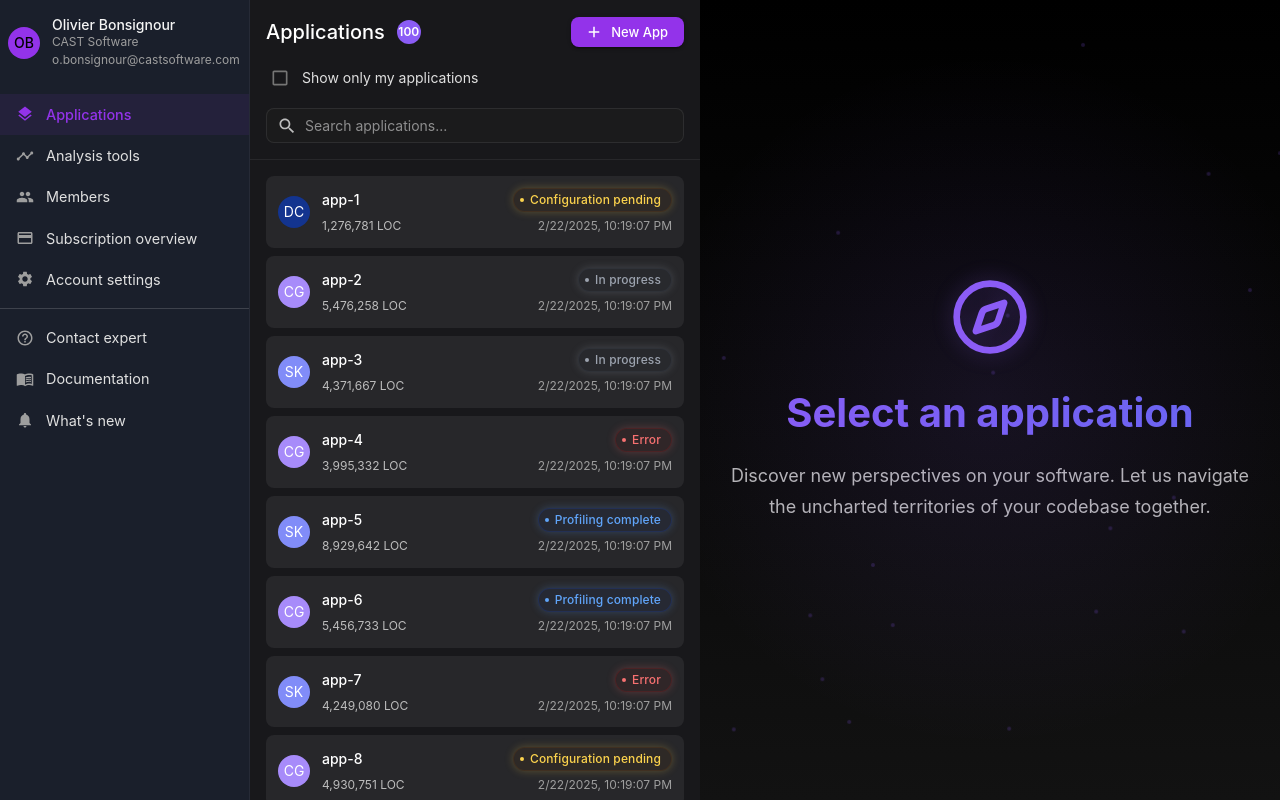
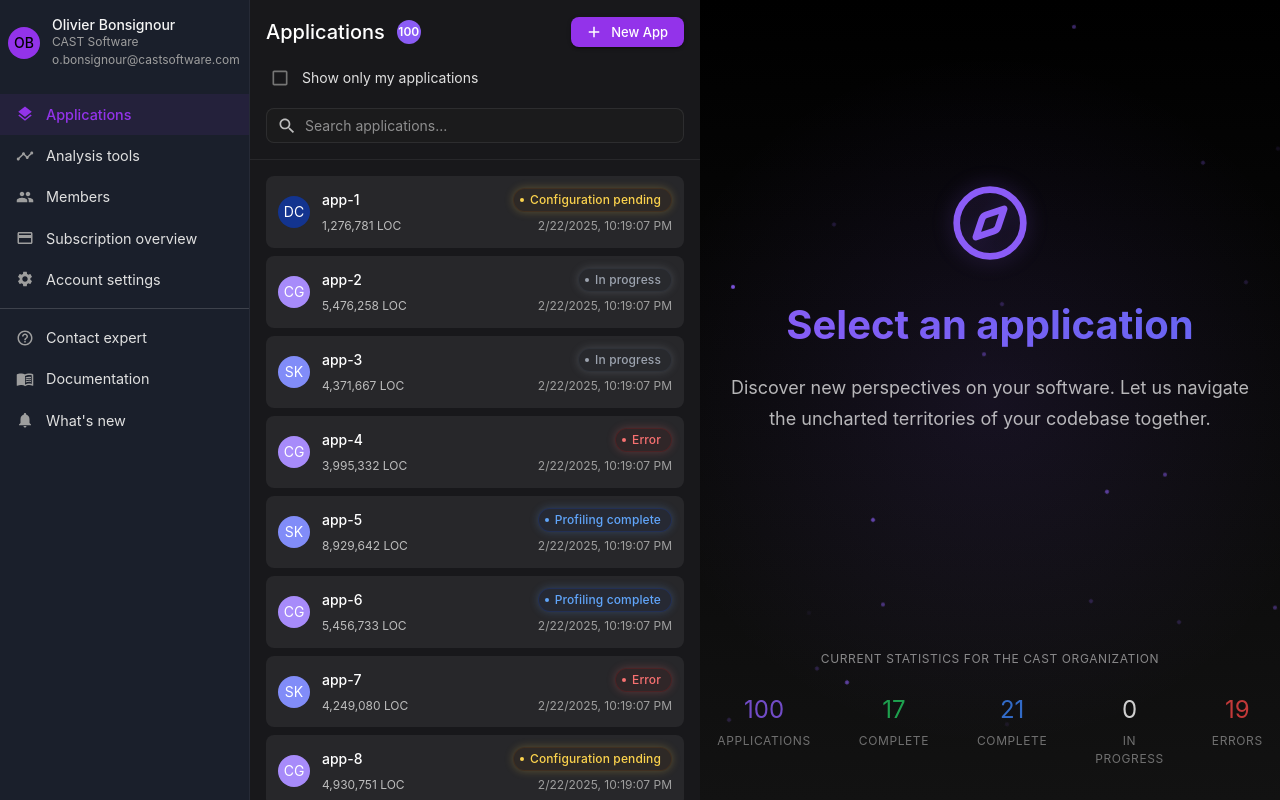
Before and after one commit to athenalobo/IC-landing-page, a React (Vite) app: page / in a window 1280 px wide. Built offline with nearby package versions, Linux system fonts and the light colour scheme.

Commit message:
improvements progress

```diff
--- a/src/components/ApplicationList.jsx
+++ b/src/components/ApplicationList.jsx
@@ -366,7 +366,7 @@ const ApplicationList = ({ applications = [], selectedApp, onSelectApp }) => {
                 position: 'absolute',
                 width: '4px',
                 height: '4px',
-                backgroundColor: 'rgba(139,92,246,0.2)',
+                backgroundColor: 'rgba(139,92,246,0.9)',
                 borderRadius: '50%',
                 left: `${Math.random() * 100}%`,
                 top: `${Math.random() * 100}%`,
--- a/src/components/ConfigPage.jsx
+++ b/src/components/ConfigPage.jsx
@@ -56,7 +56,7 @@ const ConfigPage = () => {
             position: 'absolute',
             width: '3px',
             height: '3px',
-            backgroundColor: 'rgba(139,92,246,0.2)',
+            backgroundColor: 'rgba(139,92,246,0.9)',
             borderRadius: '50%',
             left: `${Math.random() * 100}%`,
             top: `${Math.random() * 100}%`,
--- a/src/components/MainView.jsx
+++ b/src/components/MainView.jsx
@@ -15,6 +15,8 @@ import ImprovementGrid from './ImprovementGrid';
 import ImpactImg from '../assets/image.png';
 import { StatusChip } from './ApplicationList';
 import ConfigPage from './ConfigPage';
+import { applications } from '../data/mockData';
+import WelcomeView from './WelcomeView';
 
 const float = keyframes`
   0%, 100% { transform: translateY(0) translateX(0); }
@@ -104,77 +106,7 @@ const MainView = ({ selectedApp, activeSection, onSectionChange }) => {
 
   // Welcome screen when no app is selected
   if (!selectedApp) {
-    return (
-      <Box sx={{
-        minHeight: '100vh',
-        width: '100%',
-        display: 'flex',
-        flexDirection: 'column',
-        alignItems: 'center',
-        justifyContent: 'center',
-        background: 'linear-gradient(180deg, #000000 0%, #121212 100%)',
-        position: 'relative',
-        overflow: 'hidden',
-      }}>
-        <Box sx={{
-          position: 'absolute',
-          inset: 0,
-          background: 'radial-gradient(circle at 50% 50%, rgba(139,92,246,0.1), transparent 70%)',
-          pointerEvents: 'none',
-        }} />
-
-        {[...Array(20)].map((_, i) => (
-          <Box
-            key={i}
-            sx={{
-              position: 'absolute',
-              width: '4px',
-              height: '4px',
-              backgroundColor: 'rgba(139,92,246,0.2)',
-              borderRadius: '50%',
-              left: `${Math.random() * 100}%`,
-              top: `${Math.random() * 100}%`,
-              animation: `${float} ${Math.random() * 10 + 10}s linear infinite`,
-              animationDelay: `${Math.random() * 5}s`,
-            }}
-          />
-        ))}
-
-        <Compass
-          size={80}
-          style={{
-            color: '#8b5cf6',
-            marginBottom: '2rem',
-            filter: 'drop-shadow(0 0 10px rgba(139,92,246,0.3))',
-          }}
-        />
-
-        <Box sx={{
-          textAlign: 'center',
-          maxWidth: '600px',
-          px: 3,
-        }}>
-          <Typography variant="h2" sx={{
-            fontSize: '2.5rem',
-            fontWeight: 'bold',
-            mb: 3,
-            background: 'linear-gradient(45deg, #8b5cf6, #6366f1)',
-            WebkitBackgroundClip: 'text',
-            WebkitTextFillColor: 'transparent',
-          }}>
-            Select an application
-          </Typography>
-          <Typography variant="body1" sx={{
-            color: 'rgba(255,255,255,0.7)',
-            fontSize: '1.125rem',
-            lineHeight: 1.7,
-          }}>
-            Discover new perspectives on your software.
-            Let us navigate the uncharted territories of your codebase together.
-          </Typography>
-        </Box>
-      </Box>
-    );
+    return <WelcomeView applications={applications} />;
   }
 
   const renderContent = () => {
--- a/src/components/PlaceholderView.jsx
+++ b/src/components/PlaceholderView.jsx
@@ -43,7 +43,7 @@ export const PlaceholderView = () => (
               position: 'absolute',
               width: '4px',
               height: '4px',
-              backgroundColor: 'rgba(139,92,246,0.2)',
+              backgroundColor: 'rgba(139,92,246,0.9)',
               borderRadius: '50%',
               left: `${Math.random() * 100}%`,
               top: `${Math.random() * 100}%`,
--- /dev/null
+++ b/src/components/WelcomeView.jsx
@@ -0,0 +1,229 @@
+import React from 'react';
+import { Box, Typography } from '@mui/material';
+import { Compass } from 'lucide-react';
+import { keyframes } from '@mui/system';
+
+const float = keyframes`
+  from {
+    transform: translateY(0) rotate(0deg);
+    opacity: 0;
+  }
+  50% {
+    opacity: 1;
+  }
+  to {
+    transform: translateY(-20vh) rotate(360deg);
+    opacity: 0;
+  }
+`;
+
+const WelcomeView = ({ applications = [] }) => {
+  // Calculate summary statistics
+  const totalApps = applications.length;
+  const appsWithErrors = applications.filter(app => app.status === 'Error').length;
+  const appsInProgress = applications.filter(app => app.status === 'in progress').length;
+  const profiledApps = applications.filter(app => app.status === 'Profiling complete').length;
+  const completedApps = applications.filter(app => app.status === 'Analysis complete').length;
+
+  return (
+    <Box sx={{
+      minHeight: '100vh',
+      width: '100%',
+      display: 'flex',
+      flexDirection: 'column',
+      background: 'linear-gradient(180deg, #000000 0%, #121212 100%)',
+      position: 'relative',
+      overflow: 'hidden',
+    }}>
+      {/* Background effects */}
+      <Box sx={{
+        position: 'absolute',
+        inset: 0,
+        background: 'radial-gradient(circle at 50% 50%, rgba(139,92,246,0.1), transparent 70%)',
+        pointerEvents: 'none',
+      }} />
+      {[...Array(20)].map((_, i) => (
+        <Box
+          key={i}
+          sx={{
+            position: 'absolute',
+            width: '4px',
+            height: '4px',
+            backgroundColor: 'rgba(139,92,246,0.9)',
+            borderRadius: '50%',
+            left: `${Math.random() * 100}%`,
+            top: `${Math.random() * 100}%`,
+            animation: `${float} ${Math.random() * 10 + 10}s linear infinite`,
+            animationDelay: `${Math.random() * 5}s`,
+          }}
+        />
+      ))}
+
+      {/* Main centered content */}
+      <Box sx={{
+        flex: 1,
+        display: 'flex',
+        alignItems: 'center',
+        justifyContent: 'center',
+        position: 'relative',
+        zIndex: 2,
+      }}>
+        <Box sx={{
+          textAlign: 'center',
+          maxWidth: '600px',
+          px: 3,
+        }}>
+          <Compass
+            size={80}
+            style={{
+              color: '#8b5cf6',
+              marginBottom: '2rem',
+              filter: 'drop-shadow(0 0 10px rgba(139,92,246,0.3))',
+            }}
+          />
+          <Typography variant="h2" sx={{
+            fontSize: '2.5rem',
+            fontWeight: 'bold',
+            mb: 3,
+            background: 'linear-gradient(45deg, #8b5cf6, #6366f1)',
+            WebkitBackgroundClip: 'text',
+            WebkitTextFillColor: 'transparent',
+          }}>
+            Select an application
+          </Typography>
+          <Typography variant="body1" sx={{
+            color: 'rgba(255,255,255,0.7)',
+            fontSize: '1.125rem',
+            lineHeight: 1.7,
+          }}>
+            Discover new perspectives on your software.
+            Let us navigate the uncharted territories of your codebase together.
+          </Typography>
+        </Box>
+      </Box>
+
+      {/* Bottom statistics */}
+      <Box sx={{
+        position: 'relative',
+        zIndex: 2,
+        p: 4,
+      }}>
+        <Typography sx={{
+          color: 'rgba(255,255,255,0.5)',
+          fontSize: '0.75rem',
+          textTransform: 'uppercase',
+          letterSpacing: '0.05em',
+          textAlign: 'center',
+          mb: 3,
+        }}>
+          Current Statistics for the CAST Organization
+        </Typography>
+
+        <Box sx={{
+          display: 'flex',
+          justifyContent: 'center',
+          gap: { xs: 4, md: 6 },
+          opacity: 0.8,
+        }}>
+          <Box sx={{ textAlign: 'center' }}>
+            <Typography sx={{
+              fontSize: '1.5rem',
+              fontWeight: '400',
+              color: '#8b5cf6',
+              mb: 0.5,
+            }}>
+              {totalApps}
+            </Typography>
+            <Typography sx={{
+              color: 'rgba(255,255,255,0.5)',
+              fontSize: '0.75rem',
+              textTransform: 'uppercase',
+              letterSpacing: '0.05em'
+            }}>
+              Applications
+            </Typography>
+          </Box>
+
+          <Box sx={{ textAlign: 'center' }}>
+            <Typography sx={{
+              fontSize: '1.5rem',
+              fontWeight: '400',
+              color: '#22c55e',
+              mb: 0.5,
+            }}>
+              {completedApps}
+            </Typography>
+            <Typography sx={{
+              color: 'rgba(255,255,255,0.5)',
+              fontSize: '0.75rem',
+              textTransform: 'uppercase',
+              letterSpacing: '0.05em'
+            }}>
+              Complete
+            </Typography>
+          </Box>
+
+          <Box sx={{ textAlign: 'center' }}>
+            <Typography sx={{
+              fontSize: '1.5rem',
+              fontWeight: '400',
+              color: '#3b82f6',
+              mb: 0.5,
+            }}>
+              {profiledApps}
+            </Typography>
+            <Typography sx={{
+              color: 'rgba(255,255,255,0.5)',
+              fontSize: '0.75rem',
+              textTransform: 'uppercase',
+              letterSpacing: '0.05em'
+            }}>
+              Complete
+            </Typography>
+          </Box>
+
+
+          <Box sx={{ textAlign: 'center' }}>
+            <Typography sx={{
+              fontSize: '1.5rem',
+              fontWeight: '400',
+              color: 'white',
+              mb: 0.5,
+            }}>
+              {appsInProgress}
+            </Typography>
+            <Typography sx={{
+              color: 'rgba(255,255,255,0.5)',
+              fontSize: '0.75rem',
+              textTransform: 'uppercase',
+              letterSpacing: '0.05em'
+            }}>
+              In Progress
+            </Typography>
+          </Box>
+
+          <Box sx={{ textAlign: 'center' }}>
+            <Typography sx={{
+              fontSize: '1.5rem',
+              fontWeight: '400',
+              color: '#ef4444',
+              mb: 0.5,
+            }}>
+              {appsWithErrors}
+            </Typography>
+            <Typography sx={{
+              color: 'rgba(255,255,255,0.5)',
+              fontSize: '0.75rem',
+              textTransform: 'uppercase',
+              letterSpacing: '0.05em'
+            }}>
+              Errors
+            </Typography>
+          </Box>
+        </Box>
+      </Box>
+    </Box>
+  );
+};
+
+export default WelcomeView;
```
